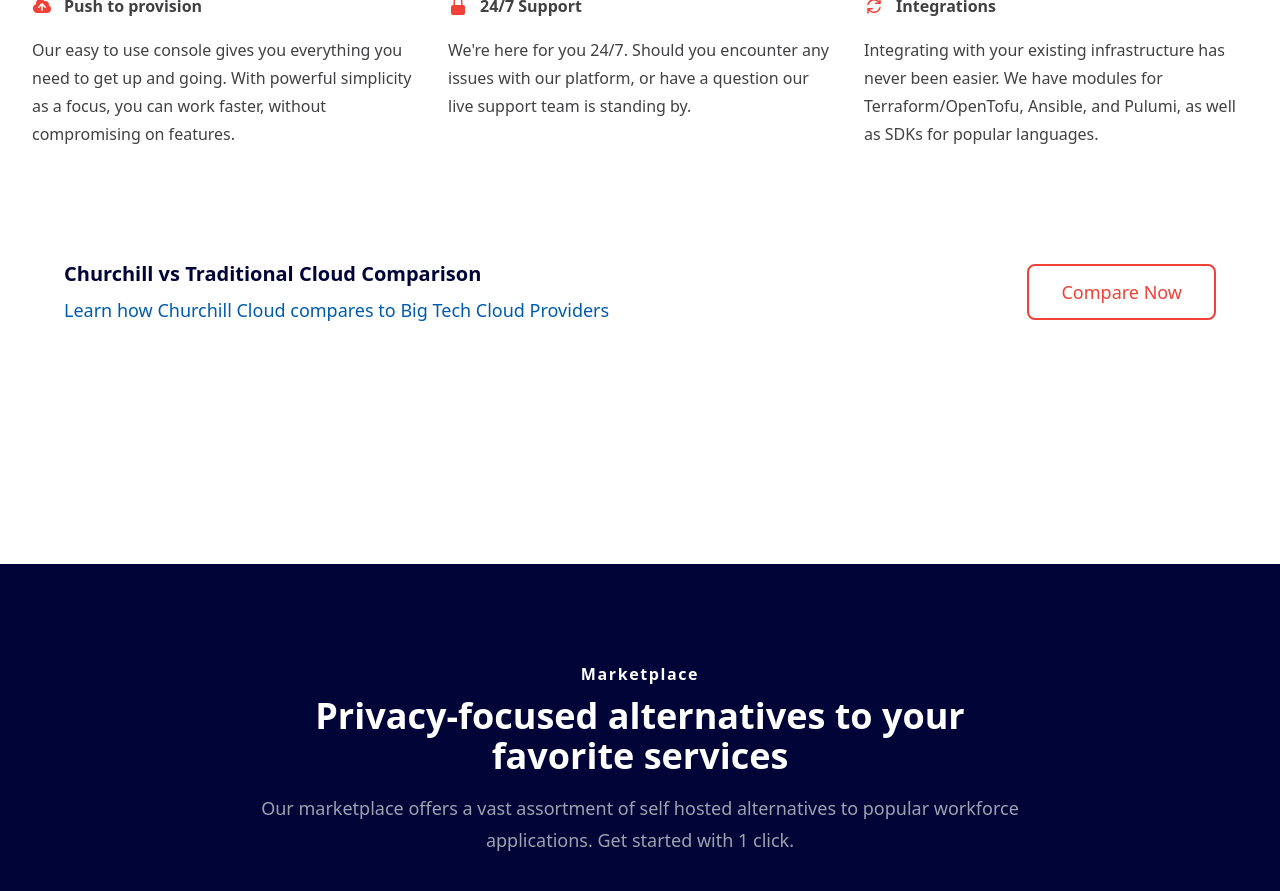
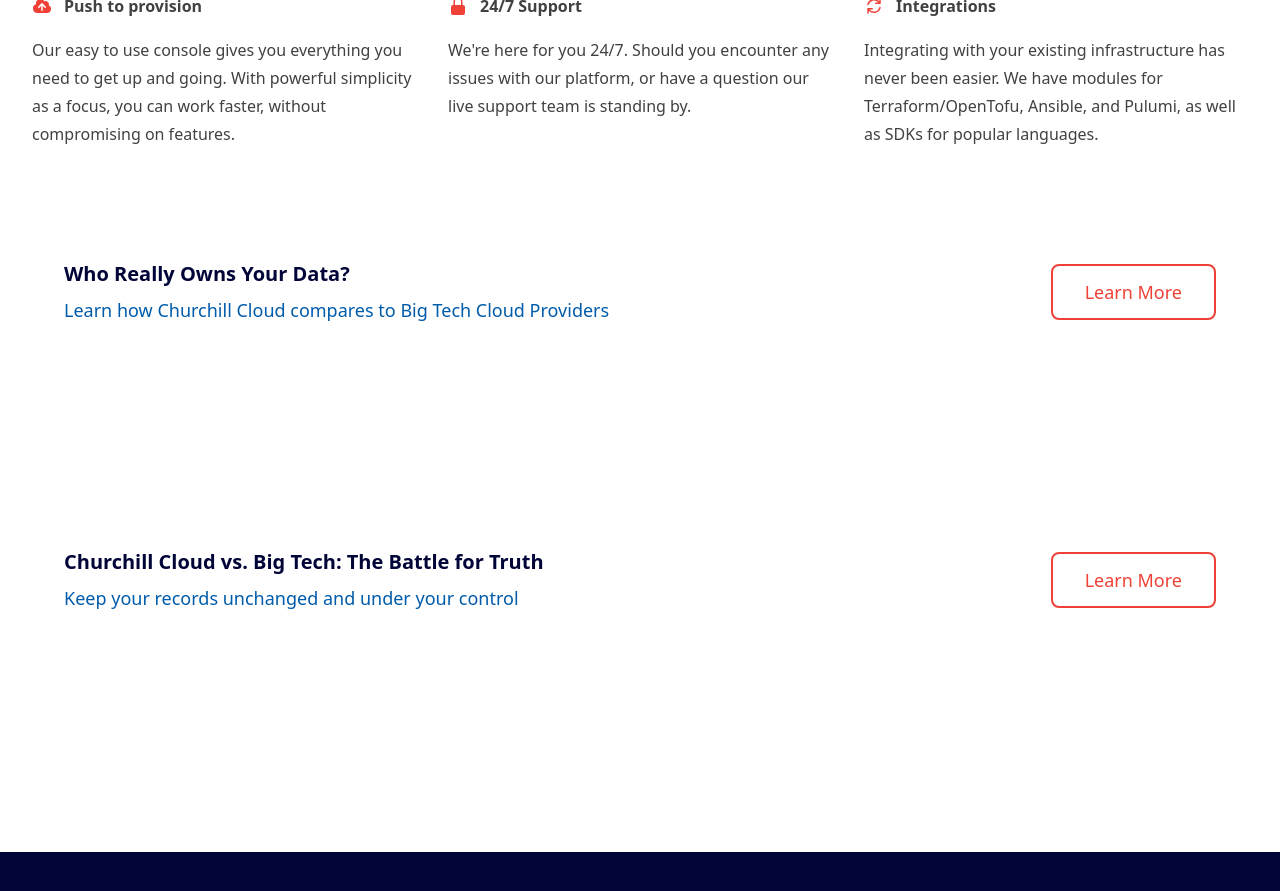
Before and after one commit to annarider/churchill-cloud-front, a Jekyll site: the page built from index.html, in a window 1280 px wide and 900 px high, scrolled down 1428 px. Shown: the top 891 px of the window. Built offline with Jekyll 4.4.1, drawn with Linux system fonts in a browser that asks for light colours.

Commit message:
Add: Extra CTA to comparison page per Victor

```diff
--- a/_pages/comparison.html
+++ b/_pages/comparison.html
@@ -210,7 +210,7 @@
 <div class="bg-white">
   <div class="mx-auto max-w-7xl px-6 py-4 lg:px-4">
     <div class="mx-auto max-w-4xl text-center">
-      <h2 class="text-base font-semibold leading-7 text-primary">Churchill Cloud vs. Big Tech</h2>
+      <h2 class="text-base font-semibold leading-7 text-primary" id="battle">Churchill Cloud vs. Big Tech</h2>
       <p class="mt-2 text-4xl font-bold tracking-tight text-neutral sm:text-5xl">The Battle for Truth</p>
     </div>
 
--- a/index.html
+++ b/index.html
@@ -142,14 +142,29 @@
     <div class="mx-auto max-w-7xl px-6 py-8 lg:px-8">
       <div class="my-8 flex flex-col items-center justify-between gap-4 md:flex-row lg:py-12">
         <div>
-          <h3 class="text-xl font-semibold text-primary-dark">Churchill vs Traditional Cloud Comparison</h3>
+          <h3 class="text-xl font-semibold text-primary-dark">Who Really Owns Your Data?</h3>
           <p class="mt-2 text-lg text-primary">Learn how Churchill Cloud compares to Big Tech Cloud Providers</p>
         </div>
         <a
           href="{{ 'comparison' | relative_url }}"
           class="whitespace-nowrap rounded-lg border-2 border-secondary-dark bg-transparent px-8 py-3 text-lg font-medium text-secondary-dark transition-colors duration-200 hover:bg-secondary/10"
         >
-          Compare Now
+          Learn More
+        </a>
+      </div>
+    </div>
+    <!-- Churchill Cloud: The Battle for Truth -->
+    <div class="mx-auto max-w-7xl px-6 py-8 lg:px-8">
+      <div class="my-8 flex flex-col items-center justify-between gap-4 md:flex-row lg:py-12">
+        <div>
+          <h3 class="text-xl font-semibold text-primary-dark">Churchill Cloud vs. Big Tech: The Battle for Truth</h3>
+          <p class="mt-2 text-lg text-primary">Keep your records unchanged and under your control</p>
+        </div>
+        <a
+          href="{{ 'comparison#battle' | relative_url }}"
+          class="whitespace-nowrap rounded-lg border-2 border-secondary-dark bg-transparent px-8 py-3 text-lg font-medium text-secondary-dark transition-colors duration-200 hover:bg-secondary/10"
+        >
+          Learn More
         </a>
       </div>
     </div>
```
